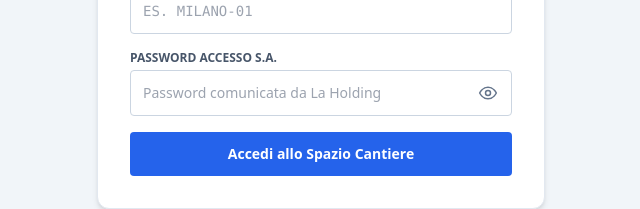
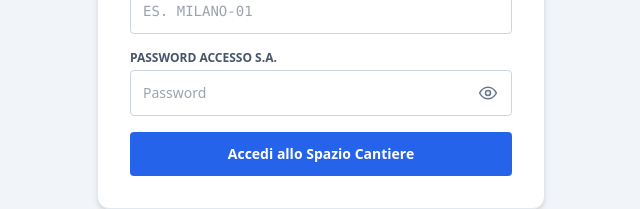
Before and after one commit to FM-FixApp/gestionale-cantieri, a plain HTML site: page index.html in a window 1280 px wide. Shown: the part 485-694 px from the top of the page, without its empty margins (319-959 px from the left). Drawn offline with nearby package versions, Linux system fonts and the light colour scheme.

Commit message:
Update index.html

```diff
--- a/index.html
+++ b/index.html
@@ -43,7 +43,7 @@
                 </div>
                 <div>
                     <label class="block text-xs font-bold uppercase text-slate-600 mb-1">Password accesso S.A.</label>
-                    <input type="password" id="input-pin" required autocomplete="off" placeholder="Password comunicata da La Holding" class="w-full border border-slate-300 rounded p-3 text-sm">
+                    <input type="password" id="input-pin" required autocomplete="off" placeholder="Password" class="w-full border border-slate-300 rounded p-3 text-sm">
                 </div>
                 <button type="submit" class="w-full bg-blue-600 hover:bg-blue-700 text-white font-bold py-3 rounded transition text-sm">
                     Accedi allo Spazio Cantiere
```
